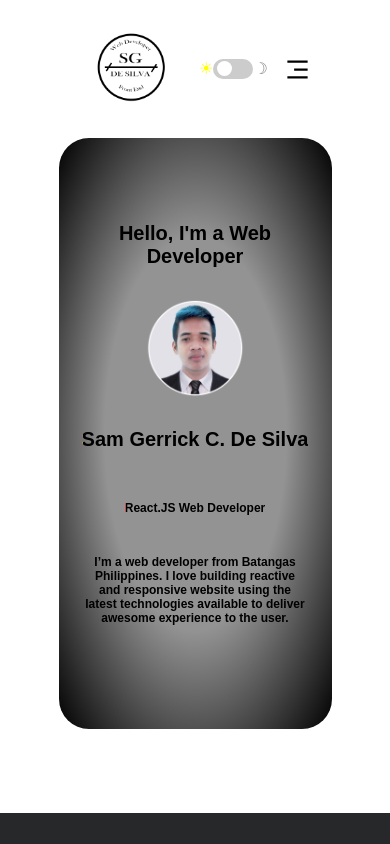
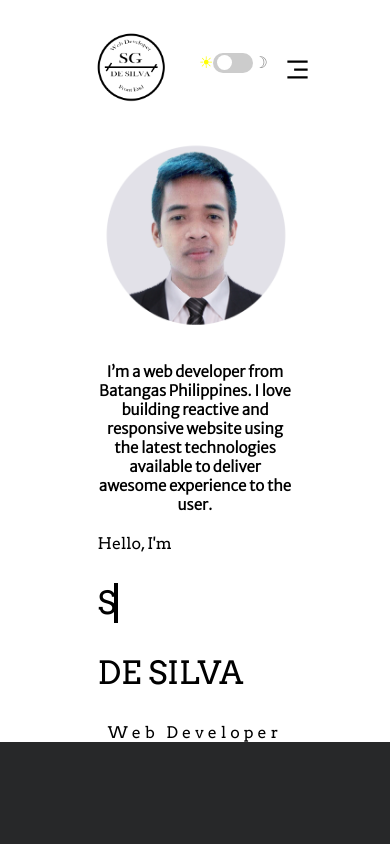
Before and after one commit to samgerrick01/samgerrickdesilva, a React (Create React App) app: page / in a window 390 px wide. Built offline with nearby package versions, Linux system fonts and the light colour scheme.

Commit message:
Revise home page

```diff
--- a/public/index.html
+++ b/public/index.html
@@ -11,6 +11,20 @@
     />
     <link rel="apple-touch-icon" href="%PUBLIC_URL%/logo192.png" />
     <link rel="manifest" href="%PUBLIC_URL%/manifest.json" />
+    <link rel="preconnect" href="https://fonts.googleapis.com" />
+    <link rel="preconnect" href="https://fonts.gstatic.com" crossorigin />
+    <link rel="preconnect" href="https://fonts.googleapis.com" />
+    <link rel="preconnect" href="https://fonts.gstatic.com" crossorigin />
+    <link
+      href="https://fonts.googleapis.com/css2?family=Merriweather+Sans:wght@300&display=swap"
+      rel="stylesheet"
+    />
+    <link rel="preconnect" href="https://fonts.googleapis.com" />
+    <link rel="preconnect" href="https://fonts.gstatic.com" crossorigin />
+    <link
+      href="https://fonts.googleapis.com/css2?family=Arvo&display=swap"
+      rel="stylesheet"
+    />
     <title>Sam Gerrick</title>
   </head>
   <body>
--- a/src/components/home/Home.js
+++ b/src/components/home/Home.js
@@ -5,20 +5,19 @@ import picko from "../../img/photo.png";
 const Home = ({ darkMode }) => {
   return (
     <div className={darkMode ? "homeBody_dark" : "homeBody_light"}>
-      <div className={darkMode ? "homeContainer_dark" : "homeContainer_light"}>
-        <h1>Hello, I'm a Web Developer</h1>
-        <div className="homeContent">
-          <img src={picko} alt="picko" />
-          <div className="homeContent__name">
-            <h1>Sam Gerrick C. De Silva</h1>
-            <h3>React.JS Web Developer</h3>
-          </div>
-        </div>
-        <h4>
+      <div className="col1">
+        <img className="picko" src={picko} alt="picko" />
+        <h3 style={{ textAlign: "center" }}>
           I’m a web developer from Batangas Philippines. I love building
           reactive and responsive website using the latest technologies
           available to deliver awesome experience to the user.
-        </h4>
+        </h3>
+      </div>
+      <div className="col2">
+        <label>Hello, I'm</label>
+        <div className="firstName">SAM GERRICK</div>
+        <div className="lastName">DE SILVA</div>
+        <div className="sam_title">Web Developer</div>
       </div>
     </div>
   );
--- a/src/components/home/home.css
+++ b/src/components/home/home.css
@@ -4,526 +4,222 @@
   display: flex;
   justify-content: center;
   color: white;
-  font-family: Montserrat, sans-serif;
+  font-family: "Arvo", serif;
 }
 .homeBody_light {
-  width: 100vw;
+  width: 100%;
   height: 80vh;
   display: flex;
   justify-content: center;
   color: #000;
-  font-family: Montserrat, sans-serif;
+  font-family: "Arvo", serif;
+}
+h3 {
+  font-family: "Merriweather Sans", sans-serif;
+  font-size: 25px;
 }
 
-.homeContainer_dark {
-  width: 70vw;
-  max-height: 70vh;
+.col1 {
+  /* border: 2px solid red; */
+  width: 50%;
+  padding: 30px;
   display: flex;
-  padding: 50px 0;
+  flex-direction: column;
   align-items: center;
+}
+.col2 {
+  /* border: 2px solid red; */
+  width: 50%;
+  padding: 30px;
+  display: flex;
   flex-direction: column;
-  border-radius: 30px;
-  box-shadow: black;
-  background: -moz-radial-gradient(
-    circle at 49% 49%,
-    rgba(73, 73, 73, 1) 0%,
-    rgba(0, 0, 0, 1) 100%
-  );
-
-  /* safari 5.1+,chrome 10+ */
-  background: -webkit-radial-gradient(
-    circle at 49% 49%,
-    rgba(73, 73, 73, 1) 0%,
-    rgba(0, 0, 0, 1) 100%
-  );
-
-  /* opera 11.10+ */
-  background: -o-radial-gradient(
-    circle at 49% 49%,
-    rgba(73, 73, 73, 1) 0%,
-    rgba(0, 0, 0, 1) 100%
-  );
-
-  /* ie 10+ */
-  background: -ms-radial-gradient(
-    circle at 49% 49%,
-    rgba(73, 73, 73, 1) 0%,
-    rgba(0, 0, 0, 1) 100%
-  );
-
-  /* global 92%+ browsers support */
-  background: radial-gradient(
-    circle at 49% 49%,
-    rgba(73, 73, 73, 1) 0%,
-    rgba(0, 0, 0, 1) 100%
-  );
-}
-.homeContainer_light {
-  width: 70vw;
-  max-height: 70vh;
-  display: flex;
-  padding: 50px 0;
-  align-items: center;
-  flex-direction: column;
-  border-radius: 30px;
-  box-shadow: rgb(148, 148, 148);
-  /* ff 3.6+ */
-  background: -moz-radial-gradient(
-    ellipse at 50% 50%,
-    rgba(147, 147, 147, 1) 47%,
-    rgba(0, 0, 0, 1) 100%
-  );
-
-  /* safari 5.1+,chrome 10+ */
-  background: -webkit-radial-gradient(
-    ellipse at 50% 50%,
-    rgba(147, 147, 147, 1) 47%,
-    rgba(0, 0, 0, 1) 100%
-  );
-
-  /* opera 11.10+ */
-  background: -o-radial-gradient(
-    ellipse at 50% 50%,
-    rgba(147, 147, 147, 1) 47%,
-    rgba(0, 0, 0, 1) 100%
-  );
-
-  /* ie 10+ */
-  background: -ms-radial-gradient(
-    ellipse at 50% 50%,
-    rgba(147, 147, 147, 1) 47%,
-    rgba(0, 0, 0, 1) 100%
-  );
-
-  /* global 92%+ browsers support */
-  background: radial-gradient(
-    ellipse at 50% 50%,
-    rgba(147, 147, 147, 1) 47%,
-    rgba(0, 0, 0, 1) 100%
-  );
 }
 
-.homeContainer_dark h1 {
-  margin-bottom: 30px;
-
-  background: linear-gradient(to right, darkorange 50%, white 50%);
-  background-clip: text;
-  -webkit-background-clip: text;
-  -webkit-text-fill-color: transparent;
-  background-size: 200% 100%;
-  background-position: 100%;
-  transition: background-position 1000ms ease;
+.picko {
+  width: 50%;
 }
 
-.homeContainer_light h1 {
-  margin-bottom: 30px;
-
-  background: linear-gradient(to right, darkorange 50%, black 50%);
-  background-clip: text;
-  -webkit-background-clip: text;
-  -webkit-text-fill-color: transparent;
-  background-size: 200% 100%;
-  background-position: 100%;
-  transition: background-position 1000ms ease;
-}
-.homeContainer_dark h1:hover,
-.homeContainer_dark h3:hover,
-.homeContainer_dark h4:hover {
-  background-position: 0 100%;
-}
-.homeContainer_light h1:hover,
-.homeContainer_light h3:hover,
-.homeContainer_light h4:hover {
-  background-position: 0 100%;
-}
-.homeContainer_dark h3 {
-  background: linear-gradient(to right, red 50%, white 50%);
-  background-clip: text;
-  -webkit-background-clip: text;
-  -webkit-text-fill-color: transparent;
-  background-size: 200% 100%;
-  background-position: 100%;
-  transition: background-position 275ms ease;
-}
-.homeContainer_light h3 {
-  background: linear-gradient(to right, red 50%, black 50%);
-  background-clip: text;
-  -webkit-background-clip: text;
-  -webkit-text-fill-color: transparent;
-  background-size: 200% 100%;
-  background-position: 100%;
-  transition: background-position 275ms ease;
-}
-.homeContainer_dark h4 {
-  margin: 50px 100px;
-  text-align: center;
-
-  background: linear-gradient(to right, red 50%, white 50%);
-  background-clip: text;
-  -webkit-background-clip: text;
-  -webkit-text-fill-color: transparent;
-  background-size: 200% 100%;
-  background-position: 100%;
-  transition: background-position 1275ms ease;
-}
-.homeContainer_light h4 {
-  margin: 50px 100px;
-  text-align: center;
-
-  background: linear-gradient(to right, red 50%, black 50%);
-  background-clip: text;
-  -webkit-background-clip: text;
-  -webkit-text-fill-color: transparent;
-  background-size: 200% 100%;
-  background-position: 100%;
-  transition: background-position 1275ms ease;
-}
-.homeContent {
-  display: flex;
-  flex-direction: row;
-  align-items: center;
-  justify-content: center;
-  gap: 30px;
-  /* border: 2px solid red; */
+label {
+  font-size: 2em;
 }
 
-.homeContent img {
-  height: 200px;
+.firstName {
+  font-size: 5em;
+  animation: type 5s steps(14);
+  animation-iteration-count: infinite;
+  overflow: hidden;
+  white-space: nowrap;
+  border-right: 4px solid;
+}
+.lastName {
+  font-size: 5em;
+  position: relative;
+  animation: animate 5s;
+  animation-delay: 5s;
+  animation-iteration-count: infinite;
+  overflow: hidden;
+}
+@keyframes animate {
+  0% {
+    bottom: -100%;
+  }
+  100% {
+    bottom: 0;
+  }
 }
 
-.homeContent__name {
-  display: flex;
-  flex-direction: column;
-  justify-content: center;
-  align-items: center;
+@keyframes type {
+  0% {
+    width: 0ch;
+  }
+  100% {
+    width: 14ch;
+  }
 }
-/*990*/
-@media screen and (max-width: 990px) {
-  .homeContent img {
-    height: 250px;
+
+.sam_title {
+  font-size: 3em;
+  letter-spacing: 4px;
+  animation: text 5s 1;
+  animation-iteration-count: infinite;
+  text-align: center;
+}
+
+@keyframes text {
+  0% {
+    letter-spacing: 4px;
+  }
+  30% {
+    letter-spacing: 18px;
+  }
+  85% {
+    letter-spacing: 4px;
+  }
+}
+
+@media screen and (max-width: 480px) {
+  .homeBody_dark {
+    width: 100%;
+    height: 100%;
+    display: flex;
+    flex-direction: column;
+    align-items: center;
+    gap: 20px;
+  }
+  .homeBody_light {
+    width: 100%;
+    height: 100%;
+    display: flex;
+    flex-direction: column;
+    align-items: center;
+    gap: 20px;
+  }
+  .picko {
+    width: 100%;
+  }
+  .col1,
+  .col2 {
+    padding: 0;
+    gap: 30px;
+  }
+  .col1 h3 {
+    font-size: 15px;
   }
 
-  .homeContent {
-    display: flex;
-    flex-direction: row;
+  .col2 label {
+    font-size: 1em;
   }
+  .firstName,
+  .lastName {
+    font-size: 2em;
+  }
+  .sam_title {
+    font-size: 1em;
+    animation: none;
+  }
+}
 
-  .homeContainer_dark {
+@media screen and (min-width: 481px) and (max-width: 768px) {
+  .homeBody_dark {
+    width: 100%;
+    height: 100%;
     display: flex;
     flex-direction: column;
-    margin: 0;
-    padding: 20px;
+    align-items: center;
+    gap: 20px;
+  }
+  .homeBody_light {
+    width: 100%;
+    height: 100%;
+    display: flex;
+    flex-direction: column;
+    align-items: center;
+    gap: 20px;
+  }
+  .picko {
+    width: 100%;
+  }
+  .col1,
+  .col2 {
+    padding: 0;
+    gap: 30px;
+    display: flex;
+    flex-direction: column;
     justify-content: center;
     align-items: center;
   }
+  .col1 h3 {
+    font-size: 20px;
+  }
 
-  .homeContainer_light {
+  .col2 label {
+    font-size: 1.5em;
+  }
+  .sam_title {
+    font-size: 1.5em;
+  }
+}
+
+@media screen and (min-width: 769px) and (max-width: 1024px) {
+  .homeBody_dark {
+    width: 100%;
+    height: 100%;
+    display: flex;
+    align-items: center;
+    gap: 20px;
+  }
+  .homeBody_light {
+    width: 100%;
+    height: 100%;
+    display: flex;
+    align-items: center;
+    gap: 20px;
+  }
+  .picko {
+    width: 50%;
+  }
+  .col1,
+  .col2 {
+    padding: 20px;
+    gap: 30px;
     display: flex;
     flex-direction: column;
-    margin: 0;
-    padding: 20px;
     justify-content: center;
     align-items: center;
   }
-  .homeContainer_dark h1 {
-    font-size: 35px;
-    text-align: center;
+  .col1 h3 {
+    font-size: 20px;
   }
-  .homeContainer_light h1 {
-    font-size: 35px;
-    text-align: center;
+
+  .firstName,
+  .lastName {
+    font-size: 2.5em;
   }
-  .homeContainer_light h3,
-  .homeContainer_light h4 {
-    font-size: 25px;
-    margin: 20px 10px;
+
+  .col2 label {
+    font-size: 1.5em;
   }
-  .homeContainer_dark h3,
-  .homeContainer_dark h4 {
-    font-size: 25px;
-    margin: 20px 10px;
+  .sam_title {
+    font-size: 1.5em;
   }
 }
-/*880*/
-@media screen and (max-width: 880px) {
-  .homeContent img {
-    height: 200px;
-  }
-
-  .homeContent {
-    display: flex;
-    flex-direction: row;
-  }
-
-  .homeContainer_dark {
-    display: flex;
-    flex-direction: column;
-    margin: 0;
-    padding: 20px;
-    justify-content: center;
-    align-items: center;
-  }
-
-  .homeContainer_light {
-    display: flex;
-    flex-direction: column;
-    margin: 0;
-    padding: 20px;
-    justify-content: center;
-    align-items: center;
-  }
-  .homeContainer_dark h1 {
-    font-size: 30px;
-    text-align: center;
-  }
-  .homeContainer_light h1 {
-    font-size: 30px;
-    text-align: center;
-  }
-  .homeContainer_light h3,
-  .homeContainer_light h4 {
-    font-size: 20px;
-    margin: 20px 10px;
-  }
-  .homeContainer_dark h3,
-  .homeContainer_dark h4 {
-    font-size: 20px;
-    margin: 20px 10px;
-  }
-}
-/*770*/
-@media screen and (max-width: 770px) {
-  .homeContent img {
-    height: 150px;
-  }
-
-  .homeContent {
-    display: flex;
-    flex-direction: row;
-  }
-
-  .homeContainer_dark {
-    display: flex;
-    flex-direction: column;
-    margin: 0;
-    padding: 20px;
-    justify-content: center;
-    align-items: center;
-  }
-
-  .homeContainer_light {
-    display: flex;
-    flex-direction: column;
-    margin: 0;
-    padding: 20px;
-    justify-content: center;
-    align-items: center;
-  }
-  .homeContainer_dark h1 {
-    font-size: 30px;
-    text-align: center;
-  }
-  .homeContainer_light h1 {
-    font-size: 30px;
-    text-align: center;
-  }
-  .homeContainer_light h3,
-  .homeContainer_light h4 {
-    font-size: 20px;
-    margin: 20px 10px;
-  }
-  .homeContainer_dark h3,
-  .homeContainer_dark h4 {
-    font-size: 20px;
-    margin: 20px 10px;
-  }
-}
-/*660*/
-@media screen and (max-width: 660px) {
-  .homeContent img {
-    height: 130px;
-  }
-
-  .homeContent {
-    display: flex;
-    flex-direction: row;
-  }
-
-  .homeContainer_dark {
-    display: flex;
-    flex-direction: column;
-    margin: 0;
-    padding: 18px;
-    justify-content: center;
-    align-items: center;
-  }
-
-  .homeContainer_light {
-    display: flex;
-    flex-direction: column;
-    margin: 0;
-    padding: 18px;
-    justify-content: center;
-    align-items: center;
-  }
-  .homeContainer_dark h1 {
-    font-size: 28px;
-    text-align: center;
-  }
-  .homeContainer_light h1 {
-    font-size: 28px;
-    text-align: center;
-  }
-  .homeContainer_light h3,
-  .homeContainer_light h4 {
-    font-size: 18px;
-    margin: 20px 10px;
-  }
-  .homeContainer_dark h3,
-  .homeContainer_dark h4 {
-    font-size: 18px;
-    margin: 20px 10px;
-  }
-}
-/*550*/
-@media screen and (max-width: 550px) {
-  .homeContent img {
-    height: 110px;
-  }
-
-  .homeContent {
-    display: flex;
-    flex-direction: row;
-  }
-
-  .homeContainer_dark {
-    display: flex;
-    flex-direction: column;
-    margin: 0;
-    padding: 15px;
-    justify-content: center;
-    align-items: center;
-  }
-
-  .homeContainer_light {
-    display: flex;
-    flex-direction: column;
-    margin: 0;
-    padding: 15px;
-    justify-content: center;
-    align-items: center;
-  }
-  .homeContainer_dark h1 {
-    font-size: 25px;
-    text-align: center;
-  }
-  .homeContainer_light h1 {
-    font-size: 25px;
-    text-align: center;
-  }
-  .homeContainer_light h3,
-  .homeContainer_light h4 {
-    font-size: 15px;
-    margin: 20px 10px;
-  }
-  .homeContainer_dark h3,
-  .homeContainer_dark h4 {
-    font-size: 15px;
-    margin: 20px 10px;
-  }
-}
-/*440*/
-@media screen and (max-width: 440px) {
-  .homeContent img {
-    height: 100px;
-  }
-
-  .homeContent {
-    display: flex;
-    flex-direction: column;
-  }
-
-  .homeContainer_dark {
-    display: flex;
-    flex-direction: column;
-    margin: 0;
-    padding: 15px;
-    justify-content: center;
-    align-items: center;
-  }
-
-  .homeContainer_light {
-    display: flex;
-    flex-direction: column;
-    margin: 0;
-    padding: 15px;
-    justify-content: center;
-    align-items: center;
-  }
-  .homeContainer_dark h1 {
-    font-size: 20px;
-    text-align: center;
-  }
-  .homeContainer_light h1 {
-    font-size: 20px;
-    text-align: center;
-  }
-  .homeContainer_light h3,
-  .homeContainer_light h4 {
-    font-size: 12px;
-    margin: 20px 10px;
-  }
-  .homeContainer_dark h3,
-  .homeContainer_dark h4 {
-    font-size: 12px;
-    margin: 20px 10px;
-  }
-}
-
-/*330*/
-@media screen and (max-width: 330px) {
-  .homeContent img {
-    height: 100px;
-  }
-
-  .homeContent {
-    display: flex;
-    flex-direction: column;
-  }
-
-  .homeContainer_dark {
-    display: flex;
-    flex-direction: column;
-    margin: 0;
-    padding: 10px;
-    justify-content: center;
-    align-items: center;
-  }
-
-  .homeContainer_light {
-    display: flex;
-    flex-direction: column;
-    margin: 0;
-    padding: 10px;
-    justify-content: center;
-    align-items: center;
-  }
-  .homeContainer_dark h1 {
-    font-size: 18px;
-    text-align: center;
-  }
-  .homeContainer_light h1 {
-    font-size: 18px;
-    text-align: center;
-  }
-  .homeContainer_light h3,
-  .homeContainer_light h4 {
-    font-size: 10px;
-    margin: 20px 10px;
-  }
-  .homeContainer_dark h3,
-  .homeContainer_dark h4 {
-    font-size: 10px;
-    margin: 20px 10px;
-  }
-}
```
